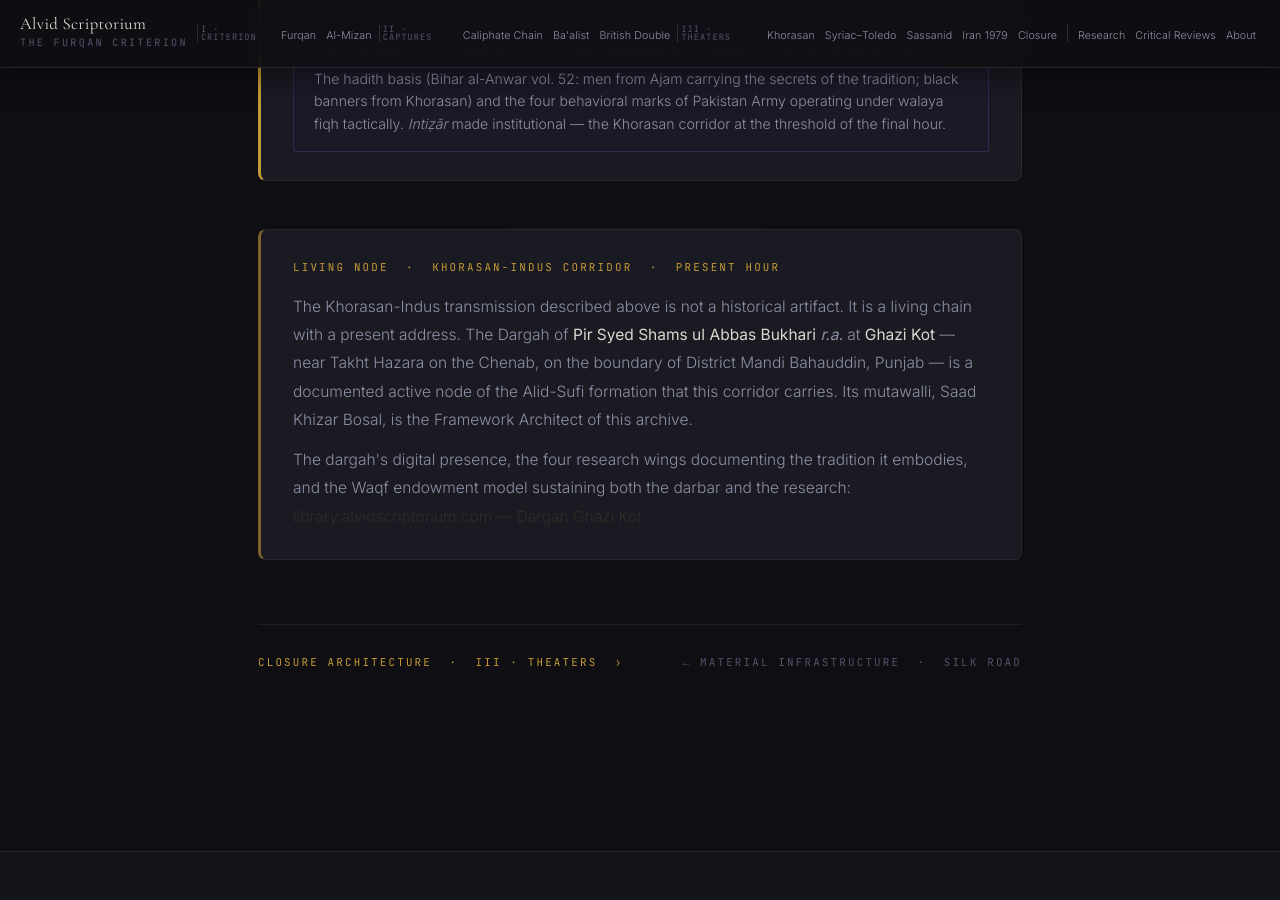
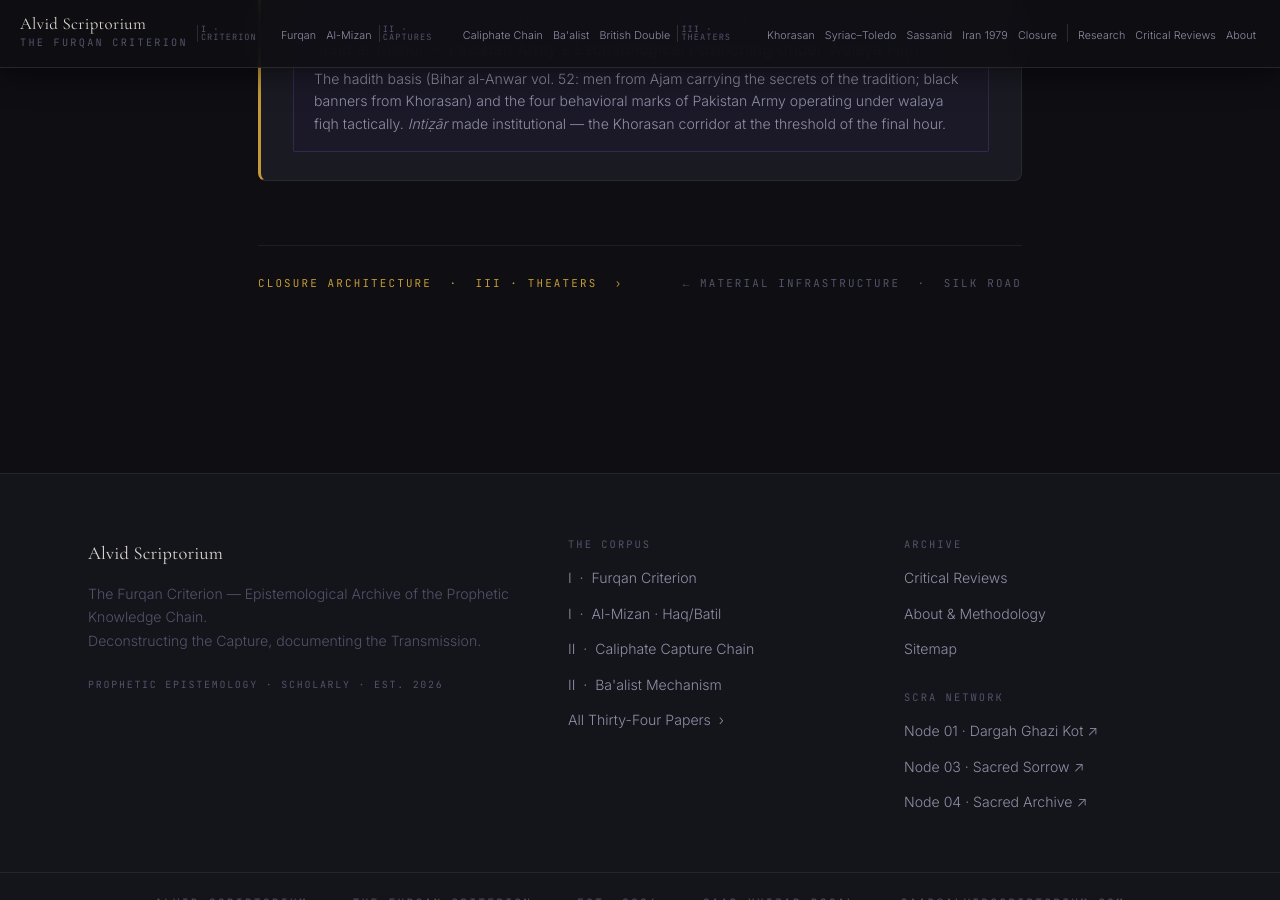
Before and after one commit to Political-Theology-Archive/geopolitical-synthesis, a Jekyll site: the page built from khorasan/index.html, in a window 1280 px wide and 900 px high, scrolled down 9100 px. Built offline with Jekyll 4.4.1, drawn with Linux system fonts in a browser that asks for light colours.

Commit message:
Remove Living Node darbar block from Khorasan page — evidence-based framing only

```diff
--- a/khorasan/index.html
+++ b/khorasan/index.html
@@ -451,25 +451,6 @@
     </div>
   </div>
 
-  <!-- ══ LIVING NODE ══ -->
-  <div class="pta-analysis pta-fade" style="margin-top:48px;border-left-color:rgba(168,128,52,0.7);">
-    <span class="pta-analysis-label mono">LIVING NODE &nbsp;·&nbsp; KHORASAN-INDUS CORRIDOR &nbsp;·&nbsp; PRESENT HOUR</span>
-    <p style="margin-bottom:12px;">
-      The Khorasan-Indus transmission described above is not a historical artifact.
-      It is a living chain with a present address. The Dargah of
-      <strong>Pir Syed Shams ul Abbas Bukhari <em>r.a.</em></strong> at
-      <strong>Ghazi Kot</strong> — near Takht Hazara on the Chenab, on the boundary of
-      District Mandi Bahauddin, Punjab — is a documented active node of the Alid-Sufi
-      formation that this corridor carries. Its mutawalli, Saad Khizar Bosal, is the
-      Framework Architect of this archive.
-    </p>
-    <p style="margin:0;">
-      The dargah's digital presence, the four research wings documenting the tradition it
-      embodies, and the Waqf endowment model sustaining both the darbar and the research:
-      <a href="https://library.alvidscriptorium.com/" style="color:var(--gold-dim);">library.alvidscriptorium.com — Dargah Ghazi Kot</a>
-    </p>
-  </div>
-
   <div class="pta-page-nav">
     <a href="{{ '/closure/' | relative_url }}" class="pta-page-nav-next mono">Closure Architecture &nbsp;·&nbsp; III · Theaters &nbsp;›</a>
     <a href="{{ '/silk-road/' | relative_url }}" class="mono" style="margin-left:auto;">← Material Infrastructure &nbsp;·&nbsp; Silk Road</a>
```
